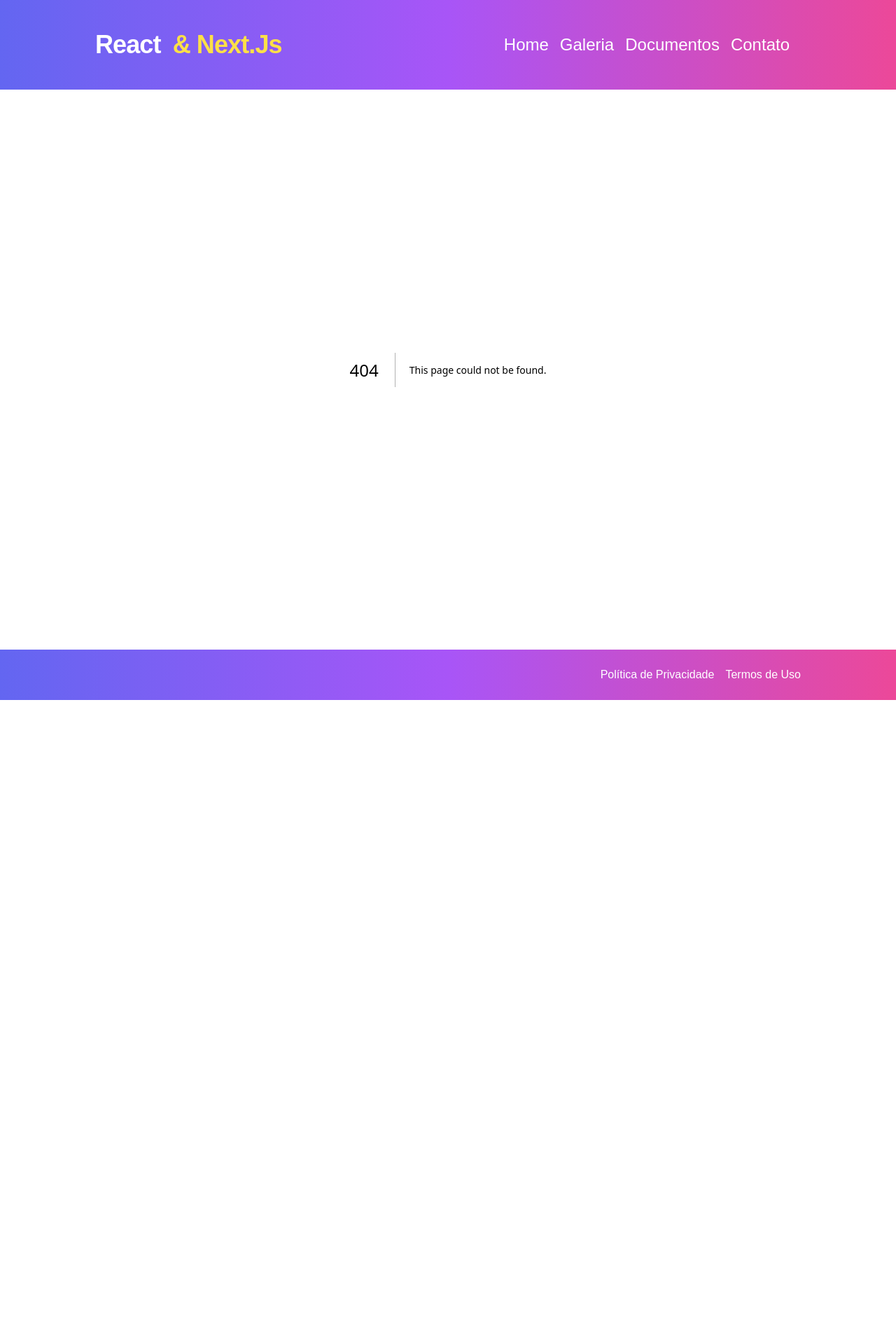
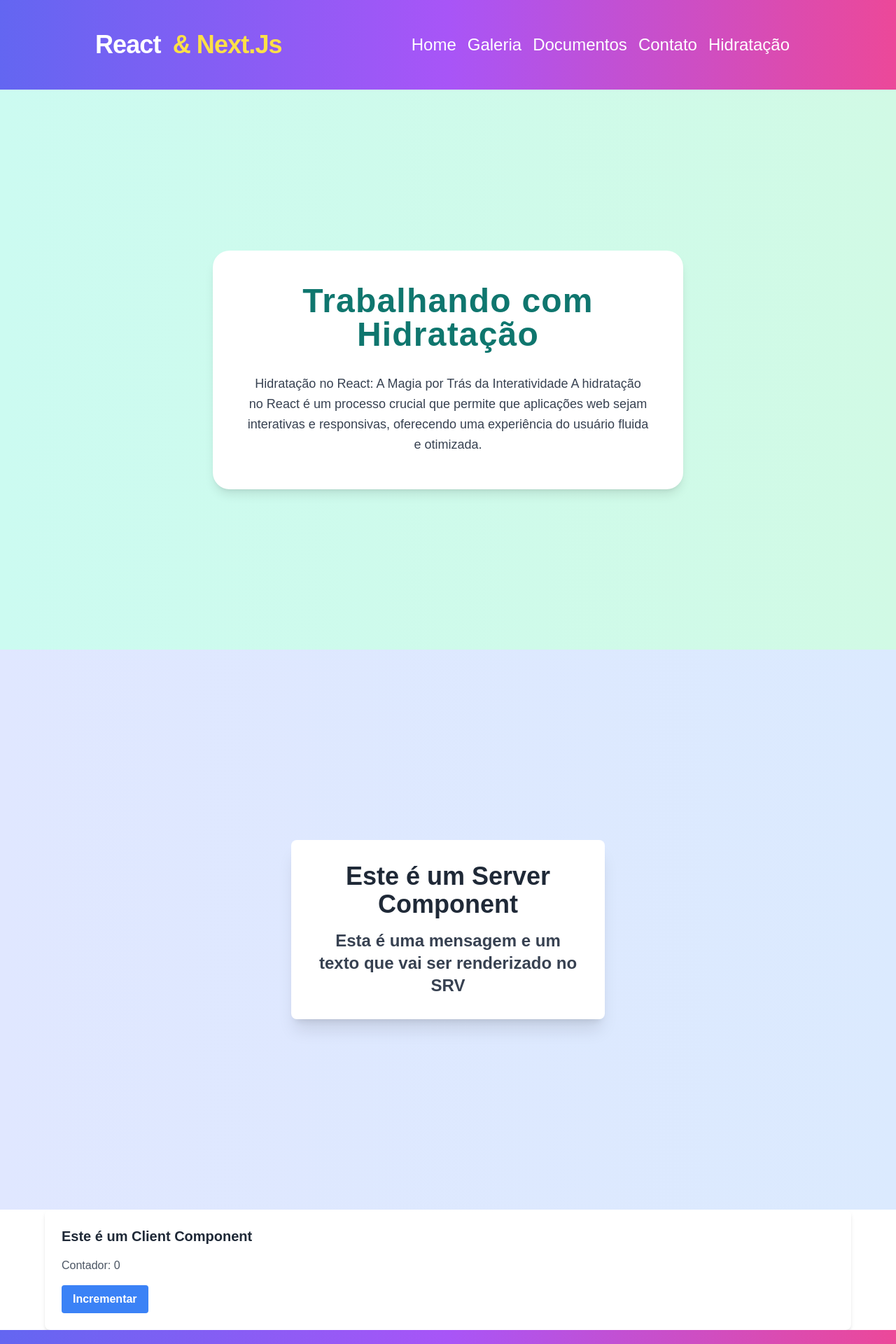
Before and after one commit to cristijung/ReactClassVs15, a Next.js app: page /hidratation in a window 1280 px wide. Before the commit this address had no page. Shown: the top 1920 px of the page at 70% size. Before the commit the page ends 1000 px from the top, so only its background shows below. Built offline with nearby package versions, Linux system fonts and the light colour scheme.

Commit message:
estilização

```diff
--- a/app/components/navBar/NavBar.tsx
+++ b/app/components/navBar/NavBar.tsx
@@ -9,6 +9,7 @@ export default function NavBar() {
         <MenuLink texto="Galeria" href="/gallery" />
         <MenuLink texto="Documentos" href="/documents" />
         <MenuLink texto="Contato" href="/contact" />
+        <MenuLink texto="Hidratação" href="/hidratation" />
 
       </nav>
     </>
--- /dev/null
+++ b/app/components/suspense/ClientComponente.tsx
@@ -0,0 +1,32 @@
+"use client";
+
+import { useState } from "react";
+
+export default function ClientComponente() {
+  const [count, setCount] = useState(0);
+
+  const clique = () => {
+    setCount(count + 1);
+  };
+
+  return (
+    <>
+      <section className="container">
+      <div className="bg-white rounded-lg shadow-md p-6 w-full sm:w-auto">
+            <h3 className="text-xl font-semibold text-gray-800 mb-4">
+                Este é um Client Component
+            </h3>
+            <p className="text-gray-600 mb-4">
+            Contador: {count}
+            </p>
+            <button
+                onClick={clique}
+                className="bg-blue-500 hover:bg-blue-700 text-white font-bold py-2 px-4 rounded"
+            >
+                Incrementar
+            </button>
+        </div>
+      </section>
+    </>
+  );
+}
--- /dev/null
+++ b/app/components/suspense/ServerComponente.tsx
@@ -0,0 +1,26 @@
+import { Suspense } from "react";
+import ClientComponente from "./ClientComponente";
+
+export default function ServerComponent() {
+  const messageForServer =
+    "Esta é uma mensagem e um texto que vai ser renderizado no SRV";
+
+  return (
+    <>
+      <div className="bg-gradient-to-r from-indigo-100 to-blue-100 min-h-screen flex flex-col items-center justify-center py-8">
+        <div className="bg-white rounded-lg shadow-xl p-8 max-w-md w-full">
+          <h1 className="text-4xl font-bold text-gray-800 mb-4 text-center">
+            Este é um Server Component
+          </h1>
+          <h3 className="text-2xl font-semibold text-gray-700 text-center">
+            {messageForServer}
+          </h3>
+        </div>
+      </div>
+
+      <Suspense fallback={<p>Carregando o client component ...</p>}>
+        <ClientComponente />
+      </Suspense>
+    </>
+  );
+}
--- /dev/null
+++ b/app/hidratation/page.tsx
@@ -0,0 +1,24 @@
+"use client";
+
+import ServerComponent from "../components/suspense/ServerComponente";
+
+export default function Hidratation() {
+  return (
+    <>
+      <div className="bg-gradient-to-r from-teal-100 to-emerald-100 min-h-screen flex items-center justify-center">
+        <div className="bg-white rounded-3xl shadow-lg p-12 w-full max-w-2xl text-center">
+          <h1 className="text-5xl font-bold text-teal-700 mb-8 tracking-wide">
+            Trabalhando com Hidratação
+          </h1>
+          <p className="text-lg text-gray-700 leading-relaxed">
+            Hidratação no React: A Magia por Trás da Interatividade A hidratação
+            no React é um processo crucial que permite que aplicações web sejam
+            interativas e responsivas, oferecendo uma experiência do usuário
+            fluida e otimizada.
+          </p>
+        </div>
+      </div>
+      <ServerComponent />
+    </>
+  );
+}
```
